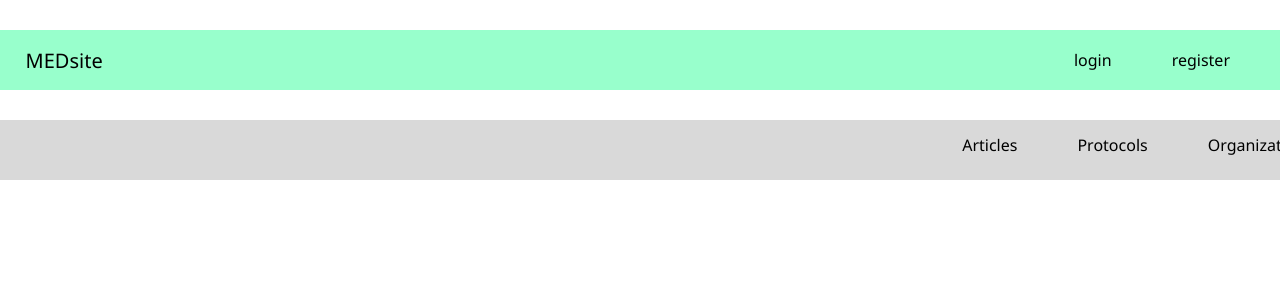
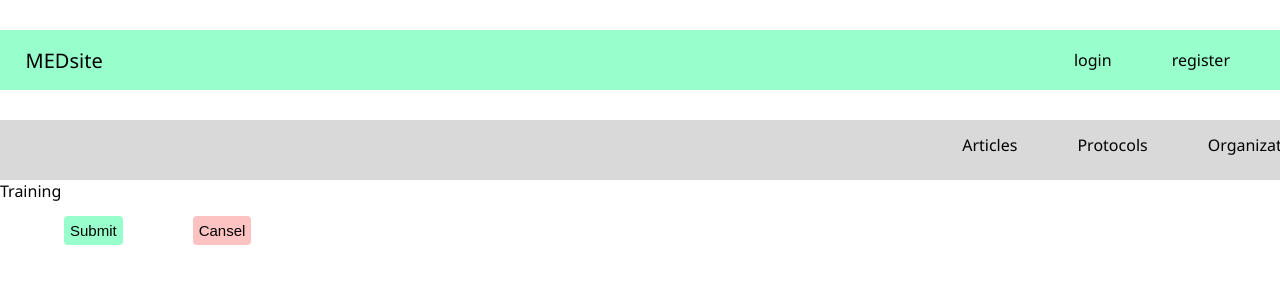
Before and after one commit to BelousSofiya/medsite, a React (Create React App) app in the folder medsite/FrontEnd/: page /training in a window 1280 px wide. Shown: the top 300 px of the page. Built offline with nearby package versions, Linux system fonts and the light colour scheme.

Commit message:
GreenRedButton

```diff
--- a/medsite/FrontEnd/src/components/Basic/Basic.jsx
+++ b/medsite/FrontEnd/src/components/Basic/Basic.jsx
@@ -6,6 +6,7 @@ import MainMenu from '../Header/MainMenu';
 import Main from '../Main/Main';
 import Article from '../Article/Article';
 import ListOfArticles from '../ListOfArticles/ListOfArticles';
+import Training from '../training/training';
 
 export default function Basic() {
   return (
@@ -18,6 +19,7 @@ export default function Basic() {
         <Route path="/" element={<Main />} />
         <Route path="/article/:id" element={<Article />} />
         <Route path="/articles" element={<ListOfArticles />} />
+        <Route path="training" element={<Training />} />
       </Routes>
     </div>
   );
--- /dev/null
+++ b/medsite/FrontEnd/src/components/Chemestry/Atoms/Buttons/GreenRedButton/GreenRedButton.jsx
@@ -0,0 +1,5 @@
+import styles from './GreenRedButton.module.css';
+
+export default function GreenRedButton({ name, color }) {
+  return <button className={styles[color]}>{name}</button>;
+}
--- /dev/null
+++ b/medsite/FrontEnd/src/components/Chemestry/Atoms/Buttons/GreenRedButton/GreenRedButton.module.css
@@ -0,0 +1,25 @@
+.green-button {
+  color: black;
+  background: #98ffcc;
+  border-color: #98ffcc;
+  border-style: solid;
+  font-size: 15px;
+  border-radius: 4px;
+  margin: 14px;
+  margin-right: 50px;
+  padding: 4px;
+  margin-left: 64px;
+  cursor: pointer;
+}
+.red-button {
+  color: black;
+  background: #fdc3c3;
+  border-color: #fdc3c3;
+  border-style: solid;
+  font-size: 15px;
+  border-radius: 4px;
+  margin: 10px;
+  margin-left: 20px;
+  padding: 4px;
+  cursor: pointer;
+}
--- /dev/null
+++ b/medsite/FrontEnd/src/components/training/training.jsx
@@ -0,0 +1,11 @@
+import GreenRedButton from '../Chemestry/Atoms/Buttons/GreenRedButton/GreenRedButton';
+
+export default function Training() {
+  return (
+    <div>
+      <div>Training</div>
+      <GreenRedButton name={'Submit'} color={'green-button'} />
+      <GreenRedButton name={'Cansel'} color={'red-button'} />
+    </div>
+  );
+}
```
